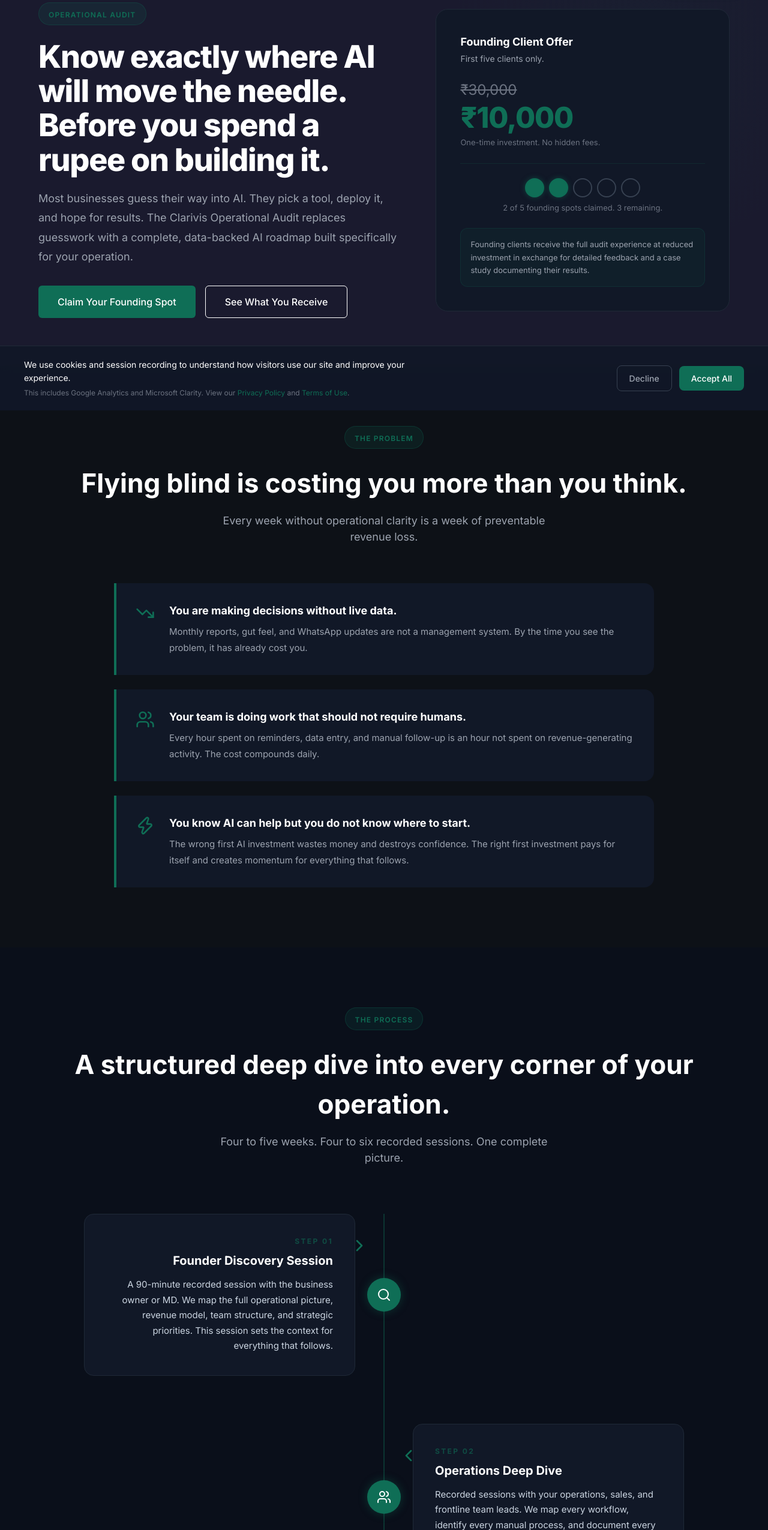
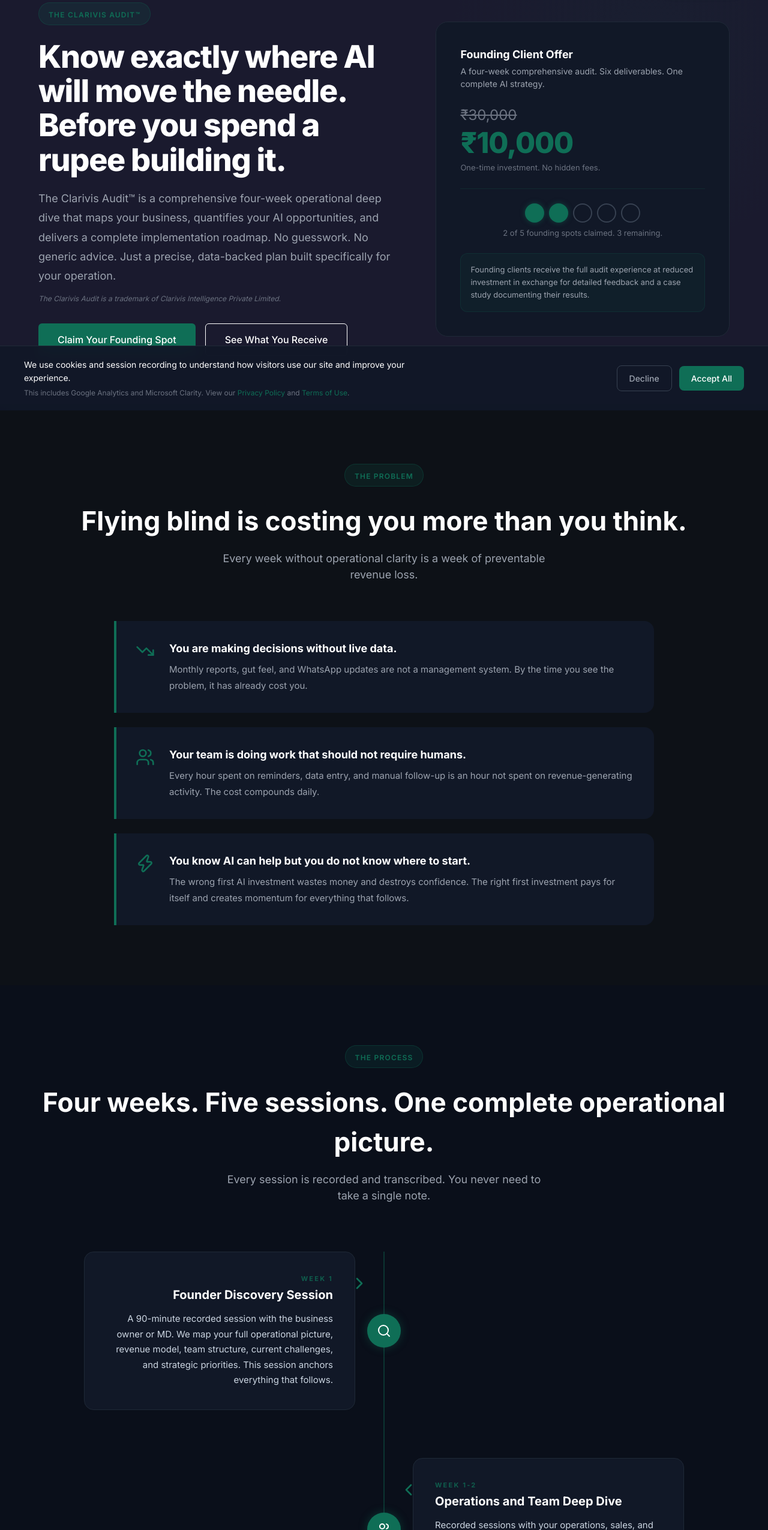
Before and after one commit to deeptanti/clarivis-website, a Next.js app: page /audit in a window 1280 px wide. Shown: the part 116-2666 px from the top of the page at 60% size. Built offline with nearby package versions, Linux system fonts and the light colour scheme.

Commit message:
Rebrand audit page to The Clarivis Audit™ — updated copy, process steps, week labels, founding section

```diff
--- a/src/app/audit/page-client.tsx
+++ b/src/app/audit/page-client.tsx
@@ -35,32 +35,37 @@
 const processSteps = [
   {
     icon: Search,
+    week: "WEEK 1",
     name: "Founder Discovery Session",
-    desc: "A 90-minute recorded session with the business owner or MD. We map the full operational picture, revenue model, team structure, and strategic priorities. This session sets the context for everything that follows.",
+    desc: "A 90-minute recorded session with the business owner or MD. We map your full operational picture, revenue model, team structure, current challenges, and strategic priorities. This session anchors everything that follows.",
     side: "left",
   },
   {
     icon: Users,
-    name: "Operations Deep Dive",
-    desc: "Recorded sessions with your operations, sales, and frontline team leads. We map every workflow, identify every manual process, and document every point where things slow down or break.",
+    week: "WEEK 1-2",
+    name: "Operations and Team Deep Dive",
+    desc: "Recorded sessions with your operations, sales, and frontline team leads. We map every workflow, document every manual process, and identify every point where time and revenue are being lost.",
     side: "right",
   },
   {
     icon: BarChart2,
-    name: "Data and Systems Audit",
-    desc: "We review your current tools, data sources, and reporting structure. We identify what data you have, what data you are missing, and what your AI systems will need to operate effectively.",
+    week: "WEEK 2",
+    name: "Data and Systems Review",
+    desc: "We review your current tools, data sources, and reporting infrastructure. We identify what data you have, what is missing, and what your AI systems will need to operate effectively from day one.",
     side: "left",
   },
   {
     icon: Cpu,
-    name: "AI Opportunity Mapping",
-    desc: "Using everything gathered, we map every viable AI opportunity against four criteria: impact, feasibility, cost, and time to ROI. Each opportunity is scored and ranked to identify your highest-value starting point.",
+    week: "WEEK 3",
+    name: "AI Opportunity Mapping and Scoring",
+    desc: "Using everything gathered, we map every viable AI opportunity and score each against four criteria: business impact, implementation feasibility, cost, and time to ROI. Your highest-value starting point becomes crystal clear.",
     side: "right",
   },
   {
     icon: FileText,
-    name: "Roadmap Presentation",
-    desc: "A final session where we present your complete AI roadmap, walk through every recommendation, answer every question, and agree on the implementation sequence.",
+    week: "WEEK 4",
+    name: "Roadmap Presentation and Handover",
+    desc: "A final session where we present your complete AI roadmap, walk through every recommendation in detail, answer every question, and hand over all six deliverables. You leave with a complete plan and the confidence to act on it.",
     side: "left",
   },
 ];
@@ -184,13 +189,16 @@
               className="w-full lg:w-[55%]"
             >
               <div className="inline-block mb-6 px-4 py-1.5 rounded-full border border-[#0F6E56]/30 bg-[#0F6E56]/15">
-                <span className="text-[#0F6E56] text-xs font-semibold uppercase tracking-widest">OPERATIONAL AUDIT</span>
+                <span className="text-[#0F6E56] text-xs font-semibold uppercase tracking-widest">THE CLARIVIS AUDIT™</span>
               </div>
               <h1 className="text-white text-[36px] lg:text-[52px] font-extrabold leading-[1.1] tracking-tight">
-                Know exactly where AI will move the needle. Before you spend a rupee on building it.
+                Know exactly where AI will move the needle. Before you spend a rupee building it.
               </h1>
               <p className="text-[#9CA3AF] text-[18px] leading-[1.8] mt-5">
-                Most businesses guess their way into AI. They pick a tool, deploy it, and hope for results. The Clarivis Operational Audit replaces guesswork with a complete, data-backed AI roadmap built specifically for your operation.
+                The Clarivis Audit™ is a comprehensive four-week operational deep dive that maps your business, quantifies your AI opportunities, and delivers a complete implementation roadmap. No guesswork. No generic advice. Just a precise, data-backed plan built specifically for your operation.
+              </p>
+              <p className="text-[#6B7280] text-[12px] italic mt-3">
+                The Clarivis Audit is a trademark of Clarivis Intelligence Private Limited.
               </p>
               <div className="flex flex-col sm:flex-row gap-4 mt-8">
                 <Link
@@ -218,7 +226,7 @@
             >
               <div className="bg-[#111827] border border-[#1f2937] rounded-[20px] p-8 lg:p-[40px]">
                 <p className="text-white text-[18px] font-bold">Founding Client Offer</p>
-                <p className="text-[#9CA3AF] text-[14px] mt-1">First five clients only.</p>
+                <p className="text-[#9CA3AF] text-[14px] mt-1">A four-week comprehensive audit. Six deliverables. One complete AI strategy.</p>
 
                 {/* Pricing */}
                 <div className="mt-6">
@@ -296,10 +304,10 @@
               <span className="text-[#0F6E56] text-xs font-semibold uppercase tracking-widest">THE PROCESS</span>
             </motion.div>
             <motion.h2 initial={{ opacity: 0, y: 20 }} whileInView={{ opacity: 1, y: 0 }} viewport={{ once: true, margin: "-50px" }} transition={{ duration: 0.6, delay: 0.1 }} className="text-white text-[32px] lg:text-[44px] font-bold mb-4">
-              A structured deep dive into every corner of your operation.
+              Four weeks. Five sessions. One complete operational picture.
             </motion.h2>
             <motion.p initial={{ opacity: 0, y: 20 }} whileInView={{ opacity: 1, y: 0 }} viewport={{ once: true, margin: "-50px" }} transition={{ duration: 0.6, delay: 0.2 }} className="text-[#9CA3AF] text-[18px] max-w-[560px] mx-auto mb-20">
-              Four to five weeks. Four to six recorded sessions. One complete picture.
+              Every session is recorded and transcribed. You never need to take a single note.
             </motion.p>
           </div>
 
@@ -346,7 +354,7 @@
                           <ChevronLeft className="w-8 h-8" />
                         </div>
                       )}
-                      <div className="text-[#0F6E56] text-[12px] uppercase tracking-[0.2em] opacity-60 mb-2 font-bold">Step 0{idx + 1}</div>
+                      <div className="text-[#0F6E56] text-[11px] uppercase tracking-[0.2em] font-bold mb-1 opacity-80">{step.week}</div>
                       <h3 className="text-white font-bold text-[20px] mb-3">{step.name}</h3>
                       <p className="text-[#CBD5E1] text-[15px] leading-[1.7]">{step.desc}</p>
                     </div>
@@ -372,7 +380,7 @@
               Six documents. One complete AI strategy.
             </motion.h2>
             <motion.p initial={{ opacity: 0, y: 20 }} whileInView={{ opacity: 1, y: 0 }} viewport={{ once: true, margin: "-50px" }} transition={{ duration: 0.6, delay: 0.2 }} className="text-[#9CA3AF] text-[18px] max-w-[560px] mx-auto mb-16">
-              Everything you need to make informed decisions and move forward with confidence.
+              Yours to keep. Yours to use. With or without us.
             </motion.p>
           </div>
 
@@ -466,16 +474,16 @@
             <span className="text-[#0F6E56] text-xs font-semibold uppercase tracking-widest">FOUNDING CLIENT PROGRAMME</span>
           </motion.div>
           <motion.h2 initial={{ opacity: 0, y: 20 }} whileInView={{ opacity: 1, y: 0 }} viewport={{ once: true, margin: "-50px" }} transition={{ duration: 0.6, delay: 0.1 }} className="text-white text-[40px] lg:text-[48px] font-extrabold leading-[1.1] mb-4">
-            <span className="text-[#0F6E56]">Five spots.</span> One opportunity.
+            <span className="text-[#0F6E56]">Five spots.</span> One opportunity to be part of something.
           </motion.h2>
           <motion.p initial={{ opacity: 0, y: 20 }} whileInView={{ opacity: 1, y: 0 }} viewport={{ once: true, margin: "-50px" }} transition={{ duration: 0.6, delay: 0.2 }} className="text-[#9CA3AF] text-[18px] max-w-[600px] mx-auto mb-16">
-            We are accepting five founding clients for the Clarivis Operational Audit at a significantly reduced investment. In exchange we ask for your time, your honesty, and permission to document your results.
+            We are accepting five founding clients for The Clarivis Audit™ at a significantly reduced investment. You get our best work. We get our first documented case studies. Everyone wins.
           </motion.p>
 
           {/* Three columns */}
           <div className="grid grid-cols-1 md:grid-cols-3 gap-8 mb-16">
             {[
-              { icon: Tag, title: "₹10,000 investment", desc: "Full audit experience at founding client pricing. Standard investment is ₹30,000." },
+              { icon: Tag, title: "₹10,000 founding investment", desc: "The Clarivis Audit™ is priced at ₹30,000. Founding clients access the full experience at ₹10,000 — our investment in building our case study library." },
               { icon: Star, title: "Priority attention", desc: "Founding clients receive more of our time, more sessions, and more detailed documentation than any future client." },
               { icon: Award, title: "Case study feature", desc: "Your results will be documented and published as a Clarivis case study. Your business gets visibility. We get proof." },
             ].map((col, idx) => {
--- a/src/app/audit/page.tsx
+++ b/src/app/audit/page.tsx
@@ -1,9 +1,9 @@
 import AuditPageContent from "./page-client";
 
 export const metadata = {
-  title: "Operational Audit — AI Opportunity Mapping",
+  title: "The Clarivis Audit™ — Your Complete AI Roadmap",
   description:
-    "The Clarivis Intelligence Operational Audit maps your entire operation, identifies your highest-impact AI opportunities, and gives you a complete implementation roadmap with ROI projections.",
+    "The Clarivis Audit is a comprehensive 4-week operational audit that maps your business, identifies your highest-impact AI opportunities, and delivers a complete implementation roadmap with ROI projections.",
 };
 
 export default function Page() {
```
